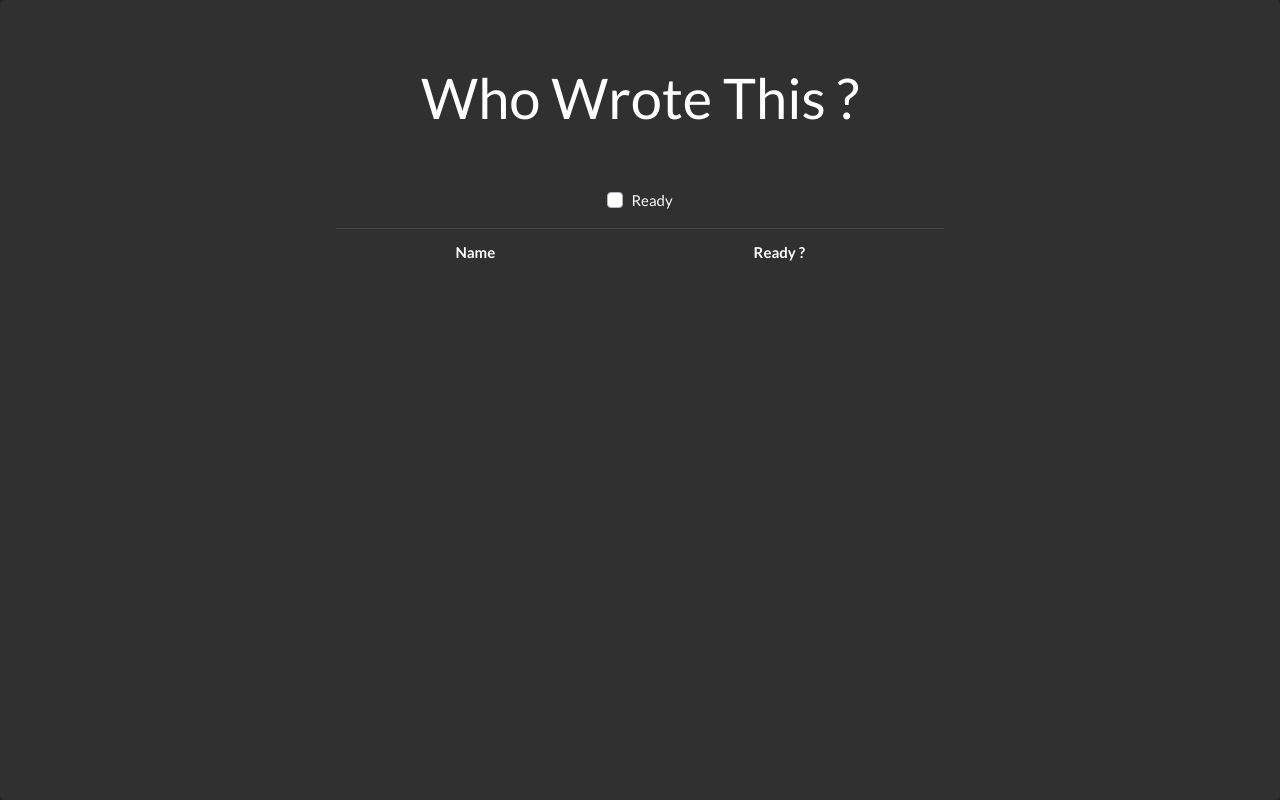
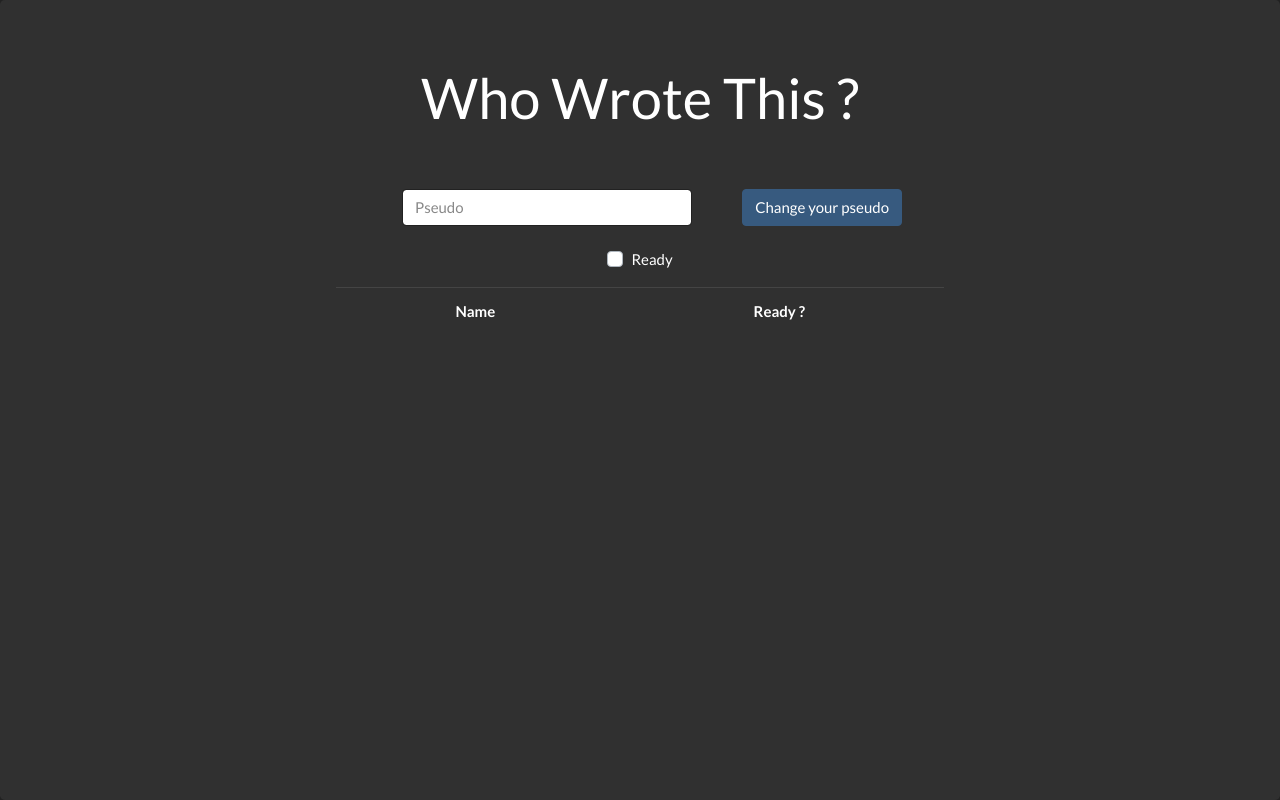
Before and after one commit to Ezryuk/WhoWroteThis, a website: page res/game.html in a window 1280 px wide. Drawn offline with nearby package versions, Linux system fonts and the light colour scheme; no server answers.

Commit message:
Change pseudo feature

```diff
--- a/res/game.css
+++ b/res/game.css
@@ -50,3 +50,12 @@ body {
 	width: 500px;
 	margin: auto;
 }
+
+#pseudo-input {
+	margin-right: 50px;
+}
+
+#pseudo-input-group {
+	width: 500px;
+	margin: auto;
+}
--- a/res/game.html
+++ b/res/game.html
@@ -14,8 +14,13 @@
   		<h1 class="display-4">Who Wrote This ?</h1>
   		<div class="ready-display">
 		    <div class="custom-control custom-checkbox">
+			  <div class="input-group" id="pseudo-input-group">
+				<input type="text" class="form-control rounded" id="pseudo-input" placeholder="Pseudo" maxlength="20" autocomplete="off">
+				<button class="btn btn-primary" type="button" id="change-pseudo-button">Change your pseudo</button>
+			  </div>
+			  <br/>
+		      <label class="custom-control-label" for="customCheck1">Ready</label>
 		      <input type="checkbox" class="custom-control-input" id="customCheck1" autocomplete="off">
-		      <label class="custom-control-label" for="customCheck1">Ready</label>
     		</div>
         <p></p>
 	  		<table class="table table-hover" id="readyTable">
@@ -30,7 +35,7 @@
   	<h1 class="display-4">Who Wrote This ?</h1>
     <div class="container">
       <div class="row">
-        <div class="col-xl-">
+        <div class="col-xl- px-md-5">
           <table class="table table-hover" id="scoreboard">
             <tr>
               <th>Name</th>
@@ -38,6 +43,9 @@
               <th>Answered ?</th>
             </tr>
           </table>
+		  <input type="text" class="form-control rounded" id="pseudo-input-scoreboard" placeholder="Pseudo" maxlength="20" autocomplete="off">
+          <br/>
+          <button class="btn btn-primary" type="button" id="change-pseudo-button-scoreboard">Change your pseudo</button>
         </div>
         <div class="col-xl-">
           <div class="conversation">
@@ -48,7 +56,7 @@
             <table class="table table-hover" id="participants-list"></table>
           </div>
         </div>
-        <div class="col-xl-">
+        <div class="col-xl- px-md-5">
           <div id="sender"></div>
         </div>
       </div>
--- a/res/game.js
+++ b/res/game.js
@@ -77,6 +77,12 @@ $(document).ready(function () {
   $("#participants-list").delegate('tr', 'click', function() {
     answer($(this).children('td')[0].innerText);
   });
+  $("#change-pseudo-button").click(function() {
+	  socket.emit('change pseudo', $("#pseudo-input")[0].value);
+  });
+  $("#change-pseudo-button-scoreboard").click(function() {
+	  socket.emit('change pseudo', $("#pseudo-input-scoreboard")[0].value);
+  });
   socket = io();
   socket.on('update message', function(msg) {
     updateMessage(msg);
--- a/src/Player.js
+++ b/src/Player.js
@@ -23,6 +23,9 @@ class Player {
     this.socket.on('unready', async () => {
       await wwtGame.playerUnready(this.id);
     });
+	this.socket.on('change pseudo', async(newPseudo) => {
+	  await wwtGame.changePseudo(this.id, newPseudo);
+	});
   }
 }
 
```
Also changed, not shown: src/Game.js (+11 -0 lines).
